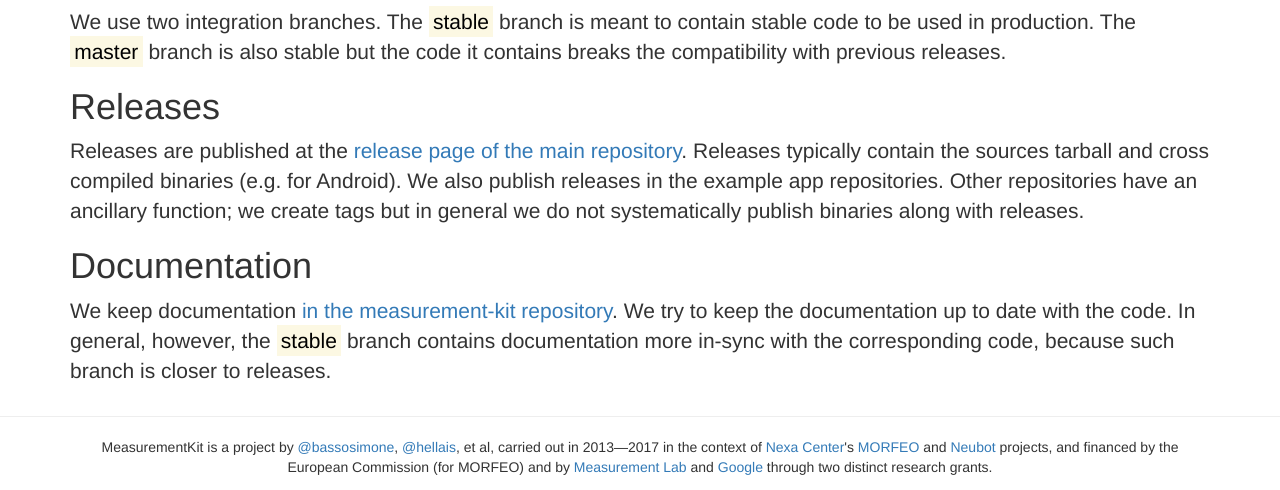
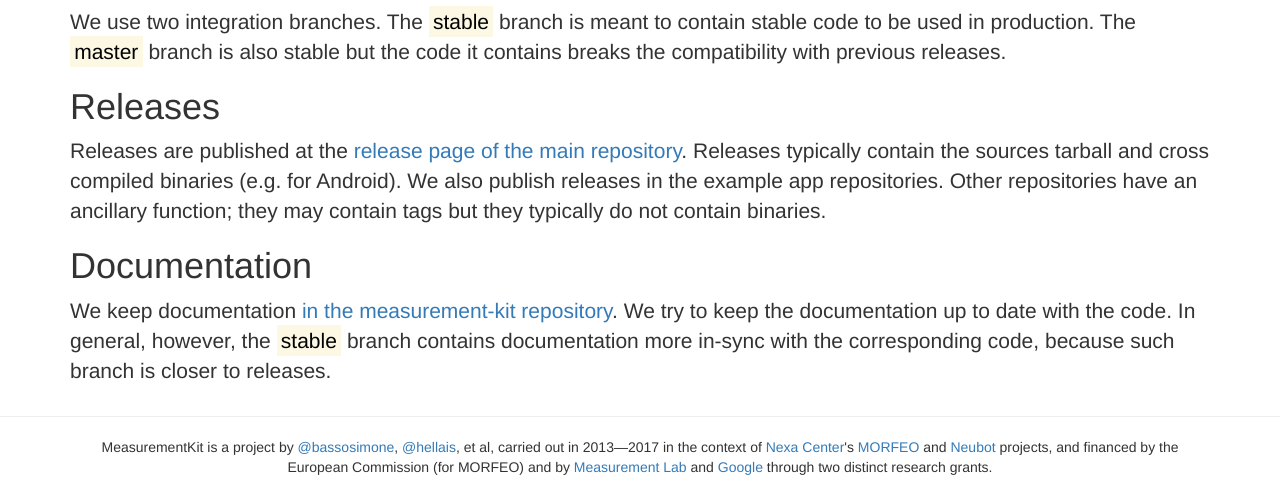
Before and after one commit to libight/libight.github.io, a plain HTML site: page index.html in a window 1280 px wide. Shown: the part 2974-3464 px from the top of the page. Drawn offline with Linux system fonts and the light colour scheme.

Commit message:
index.html: improve releases explanation

```diff
--- a/index.html
+++ b/index.html
@@ -181,8 +181,8 @@ the compatibility with previous releases.</p>
 release page of the main repository</a>. Releases typically contain
 the sources tarball and cross compiled binaries (e.g. for Android). We
 also publish releases in the example app repositories. Other repositories
-have an ancillary function; we create tags but in general we do not
-systematically publish binaries along with releases.</p>
+have an ancillary function; they may contain tags but they typically do
+not contain binaries.</p>
 
 <h1 id="documentation">Documentation</h1>
 <p class="app-large">
```
